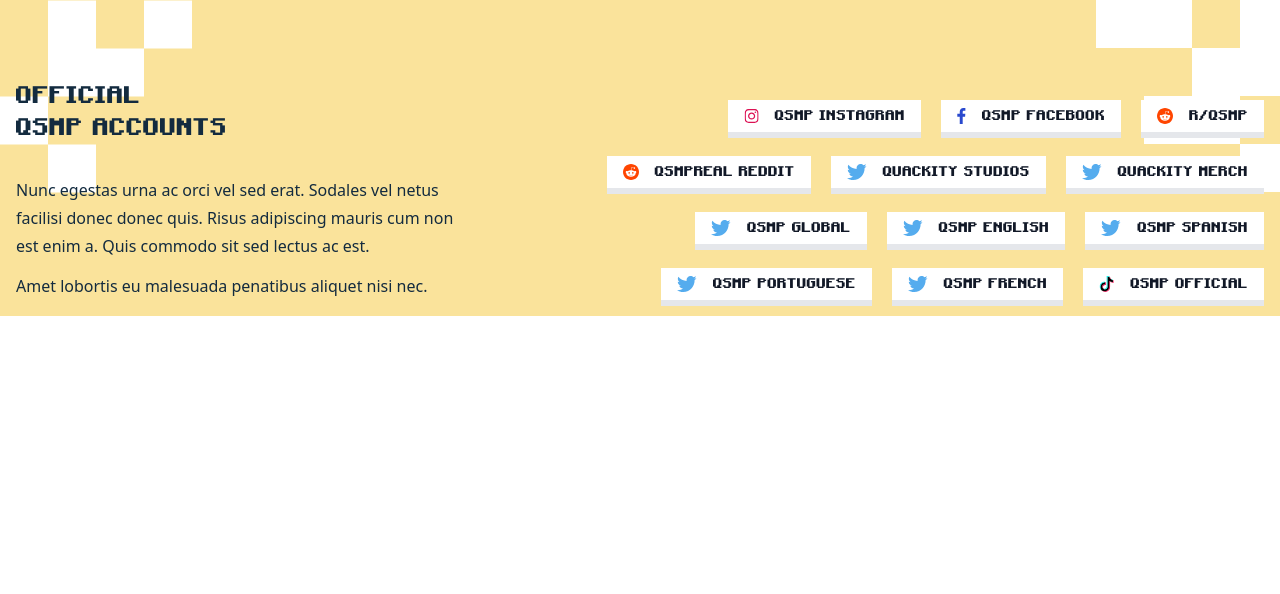
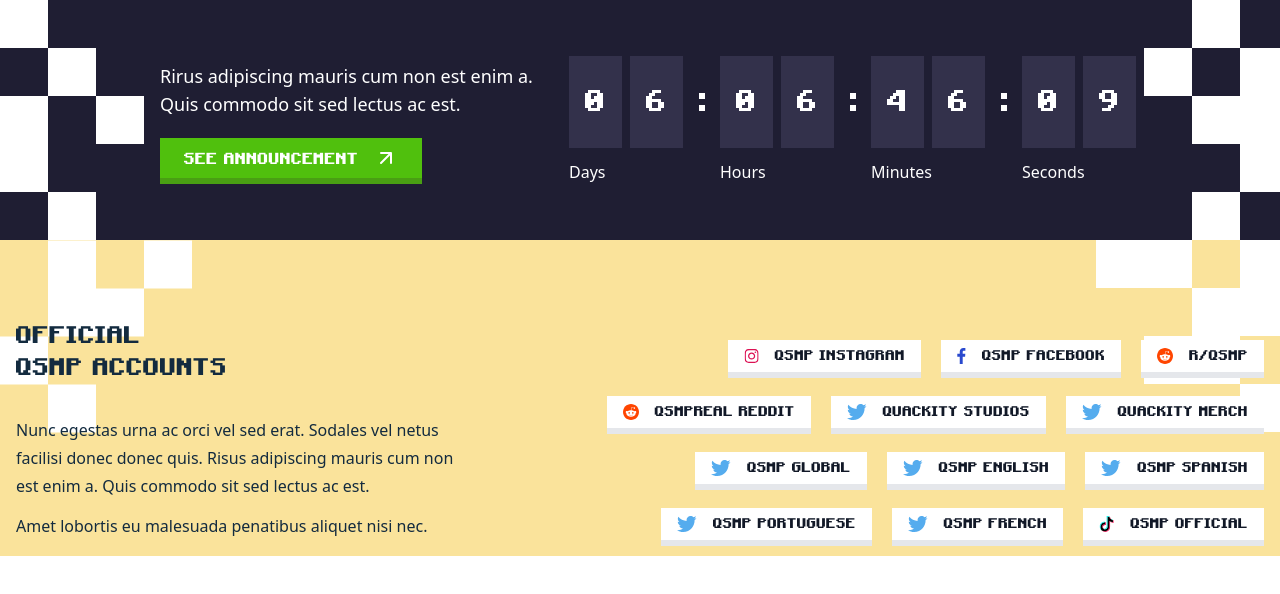
Before and after one commit to erickgust/qsmp-info, a React (Vite) app: page / in a window 1280 px wide. Shown: the top 594 px of the page. Built offline with nearby package versions, Linux system fonts and the light colour scheme.

Commit message:
feat: create header component

```diff
--- a/src/app.tsx
+++ b/src/app.tsx
@@ -1,8 +1,10 @@
 import { Footer } from './components/Footer'
+import { Header } from './components/Header'
 
 function App () {
   return (
     <main>
+      <Header />
       <Footer />
     </main>
   )
--- /dev/null
+++ b/src/components/Header/index.tsx
@@ -0,0 +1,32 @@
+import { Button } from '../Button'
+import { ReactComponent as ExternalLinkIcon } from '@/assets/icons/external-link.svg'
+import { ReactComponent as HeaderGrid1 } from '@/assets/header-grid-1.svg'
+import { ReactComponent as HeaderGrid2 } from '@/assets/header-grid-2.svg'
+import { Timer } from '../Timer'
+
+export function Header () {
+  return (
+    <header className='h-60 bg-[#1F1E33] relative z-0 px-36'>
+      <HeaderGrid1 className='absolute top-0 left-0 z-10' aria-hidden='true' />
+      <HeaderGrid2 className='absolute top-0 -right-2 z-10' aria-hidden='true' />
+
+      <div className='z-20 max-w-7xl flex mx-auto items-center h-full'>
+        <div className='flex-1 px-4'>
+          <p className='text-white leading-7 text-lg max-w-lg mb-5'>
+            Rirus adipiscing mauris cum non est enim a. Quis commodo sit sed lectus ac est.
+          </p>
+
+          <Button>
+            <span className='pt-[0.125rem]'>See announcement</span>
+
+            <ExternalLinkIcon />
+          </Button>
+        </div>
+
+        <div className='flex-1'>
+          <Timer />
+        </div>
+      </div>
+    </header>
+  )
+}
```
